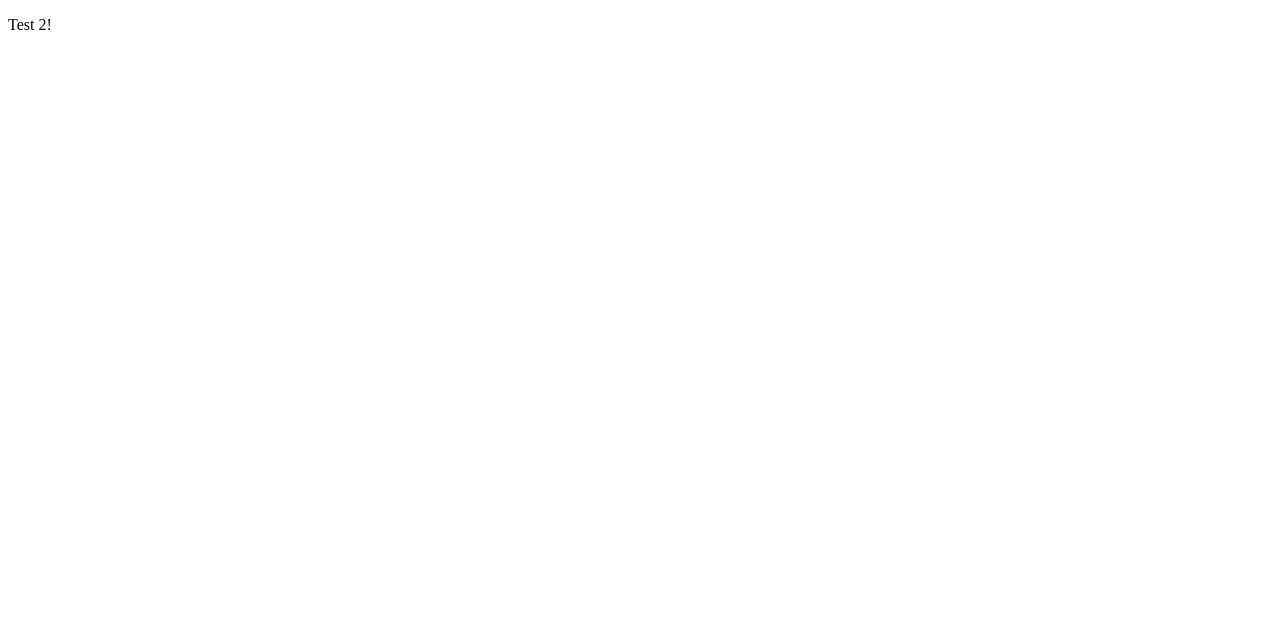
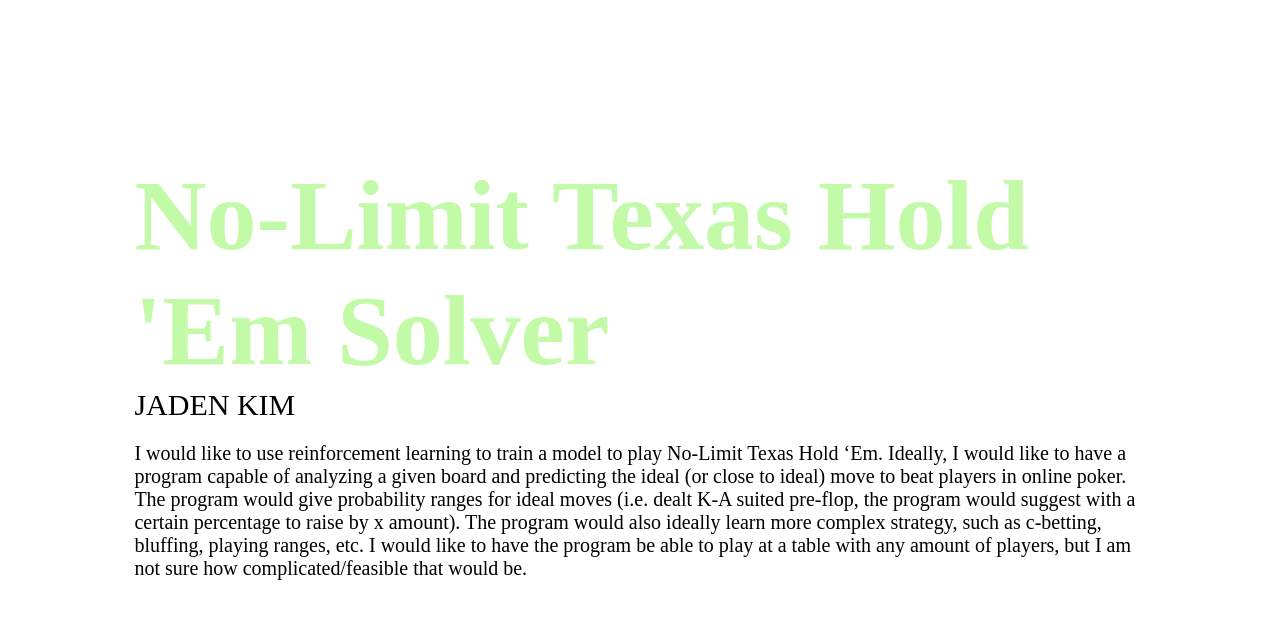
Before and after one commit to jdnk/cs152-project, a Gatsby site: page / in a window 1280 px wide. Built offline with nearby package versions, Linux system fonts and the light colour scheme; Gatsby itself is replaced by a stand-in of ours.

Commit message:
Commitment issues.

```diff
--- a/src/pages/index.js
+++ b/src/pages/index.js
@@ -1,14 +1,30 @@
 import * as React from "react"
 import * as Link from "gatsby-link"
 import styled, { keyframes } from "styled-components"
-import {start, Start, rainbow, StyledText, Content, ContentGroup, Parent} from "../components/styles.js"
+import {start, Start, rainbow, StyledText, Content, ContentGroup, Glow, Sub, Body, Parent} from "../components/styles.js"
 
 const IndexPage = () => {
   return (
     <div>
-      <p>
-      Test 2!
-      </p>
+      <Start>
+        <Content>
+          <ContentGroup>
+            <p>
+              <Glow>
+              No-Limit Texas Hold 'Em Solver
+              </Glow>
+
+              <Sub>
+              Jaden Kim
+              </Sub>
+
+              <Body>
+              I would like to use reinforcement learning to train a model to play No-Limit Texas Hold ‘Em. Ideally, I would like to have a program capable of analyzing a given board and predicting the ideal (or close to ideal) move to beat players in online poker. The program would give probability ranges for ideal moves (i.e. dealt K-A suited pre-flop, the program would suggest with a certain percentage to raise by x amount). The program would also ideally learn more complex strategy, such as c-betting, bluffing, playing ranges, etc. I would like to have the program be able to play at a table with any amount of players, but I am not sure how complicated/feasible that would be.
+              </Body>
+            </p>
+          </ContentGroup>
+        </Content>
+      </Start>
     </div>
   )
 }
```
